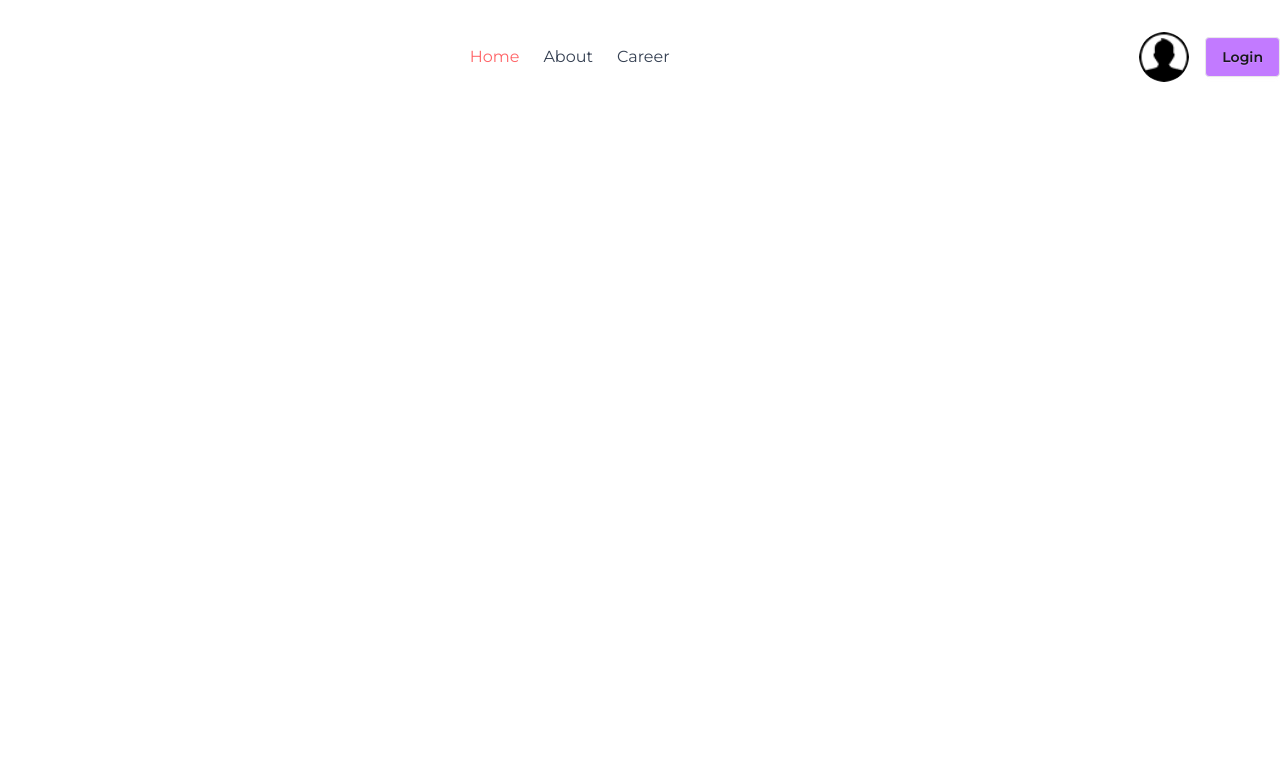
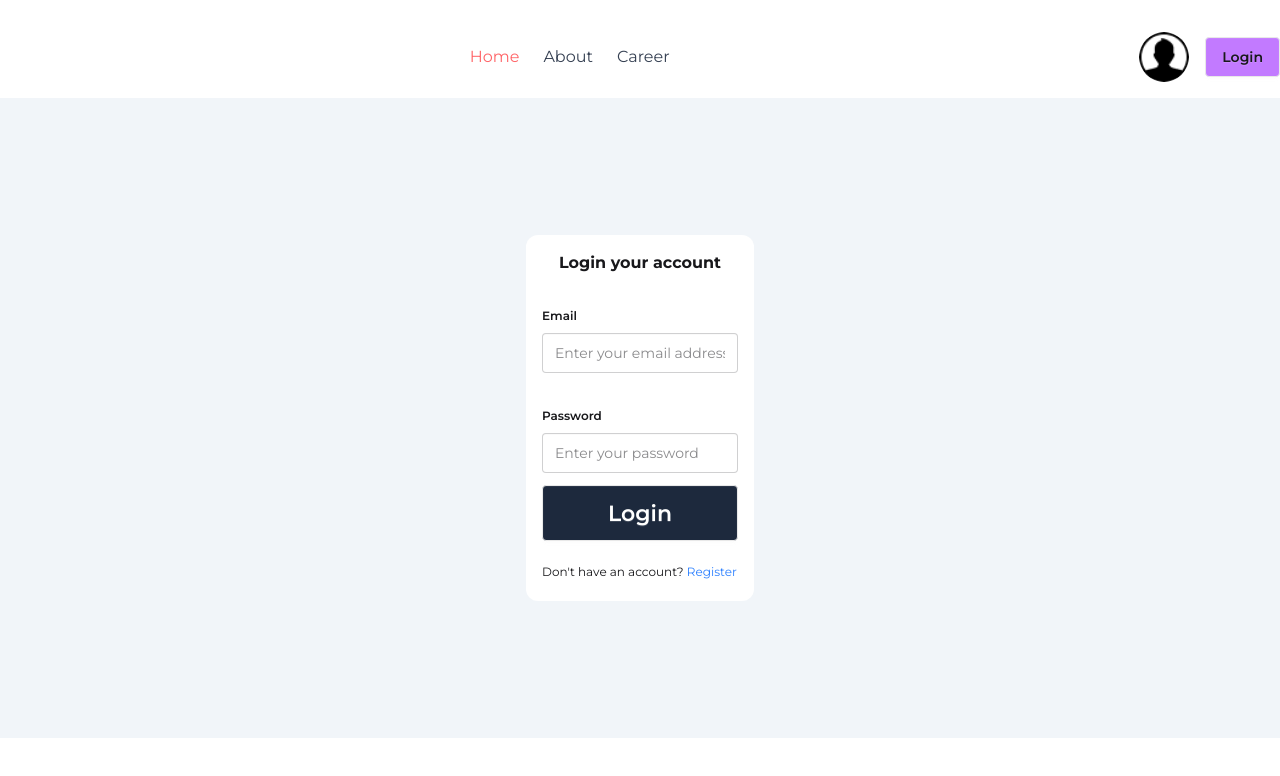
Before and after one commit to Tasmih/dragon-news-next-better-auth, a Next.js app: page /login in a window 1280 px wide. Shown: the top 776 px of the page. Built offline with nearby package versions, Linux system fonts and the light colour scheme.

Commit message:
fetch news data by id and fix news details rendering issue

```diff
--- a/src/app/(auth)/layout.jsx
+++ b/src/app/(auth)/layout.jsx
@@ -2,11 +2,11 @@
 import React from 'react';
 import { montserrat } from '../layout';
 
-const AuthLayout = ( {Children}   ) => {
+const AuthLayout = ( {children}   ) => {
     return (
         <div className={`${montserrat.className}`}>
          <Navbar/>
-         {Children}
+         {children}
         </div>
     );
 };
--- a/src/app/(auth)/login/page.jsx
+++ b/src/app/(auth)/login/page.jsx
@@ -1,10 +1,34 @@
+'use client'
+import Link from 'next/link';
 import React from 'react';
 
 const LoginPage = () => {
+
+    const handleLoginFunc =(e) =>{
+   e.preventDefault ();
+
+    }
+
+
     return (
-        <div className='container mx-auto min-h=[80vh] flex justify-center items-center bg-slate-300'>
+        <div className='container mx-auto min-h-[80vh] flex justify-center items-center bg-slate-100'>
            <div className='p-4 rounded-xl bg-white'>
-            <h2 className='font-bold'>Login your account</h2>
+            <h2 className='font-bold text-center mb-6'>Login your account</h2>
+          <form className='space-y-4' onSubmit ={handleLoginFunc}>
+              <fieldset className="fieldset">
+               <legend className="fieldset-legend">Email</legend>
+               <input type="email" className="input" placeholder="Enter your email address" />
+                <p className="label"></p>
+               </fieldset>
+               <fieldset className="fieldset">
+               <legend className="fieldset-legend">Password</legend>
+               <input type="password" className="input" placeholder="Enter your password" />
+                <p className="label"></p>
+                <button className="btn btn-xs sm:btn-sm md:btn-md lg:btn-lg xl:btn-xl w-full bg-slate-800 text-white">Login</button>
+                <p className='mt-4'> Don't have an account? <Link href={'/register'} className='text-blue-500'>Register</Link></p>
+               </fieldset>
+            </form>
+
            </div>
         </div>
     );
```
